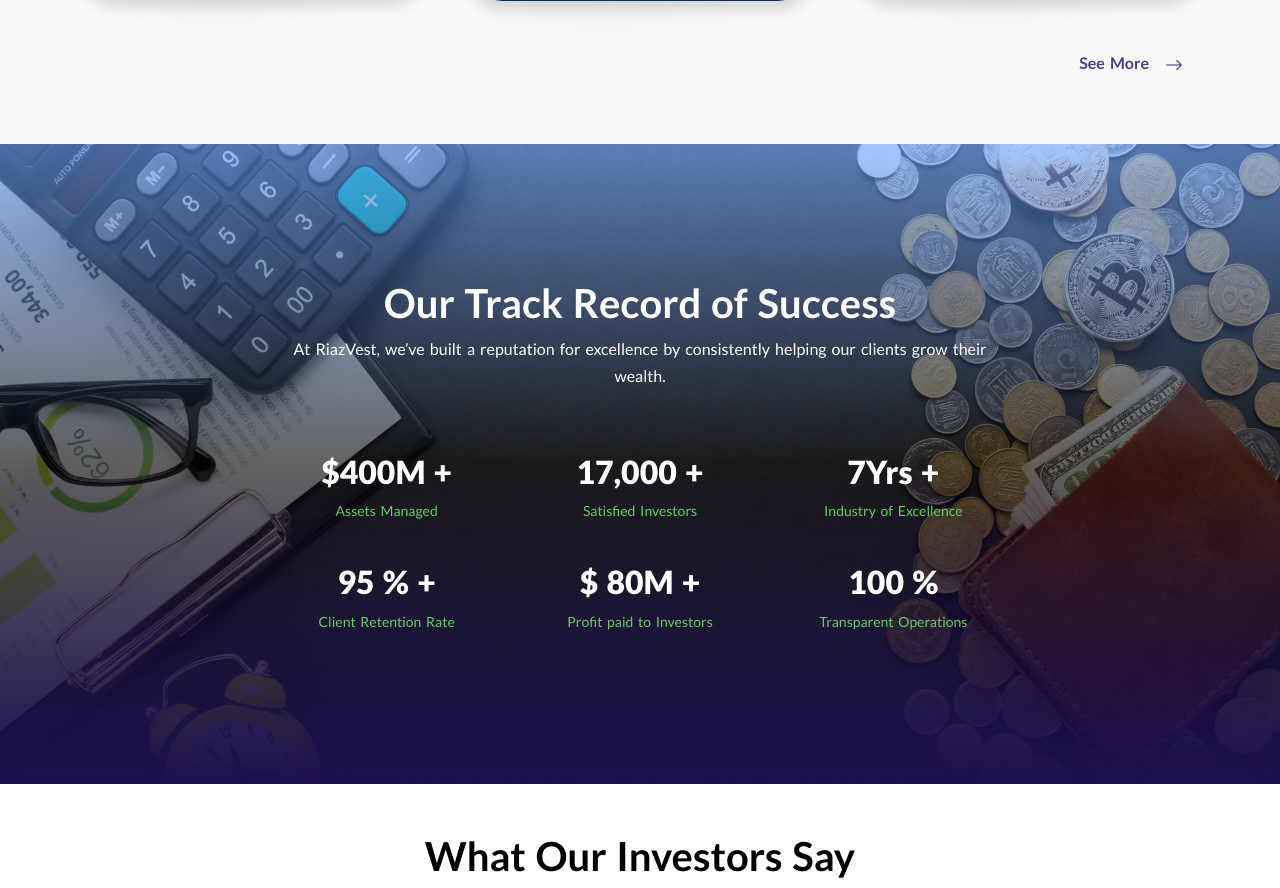
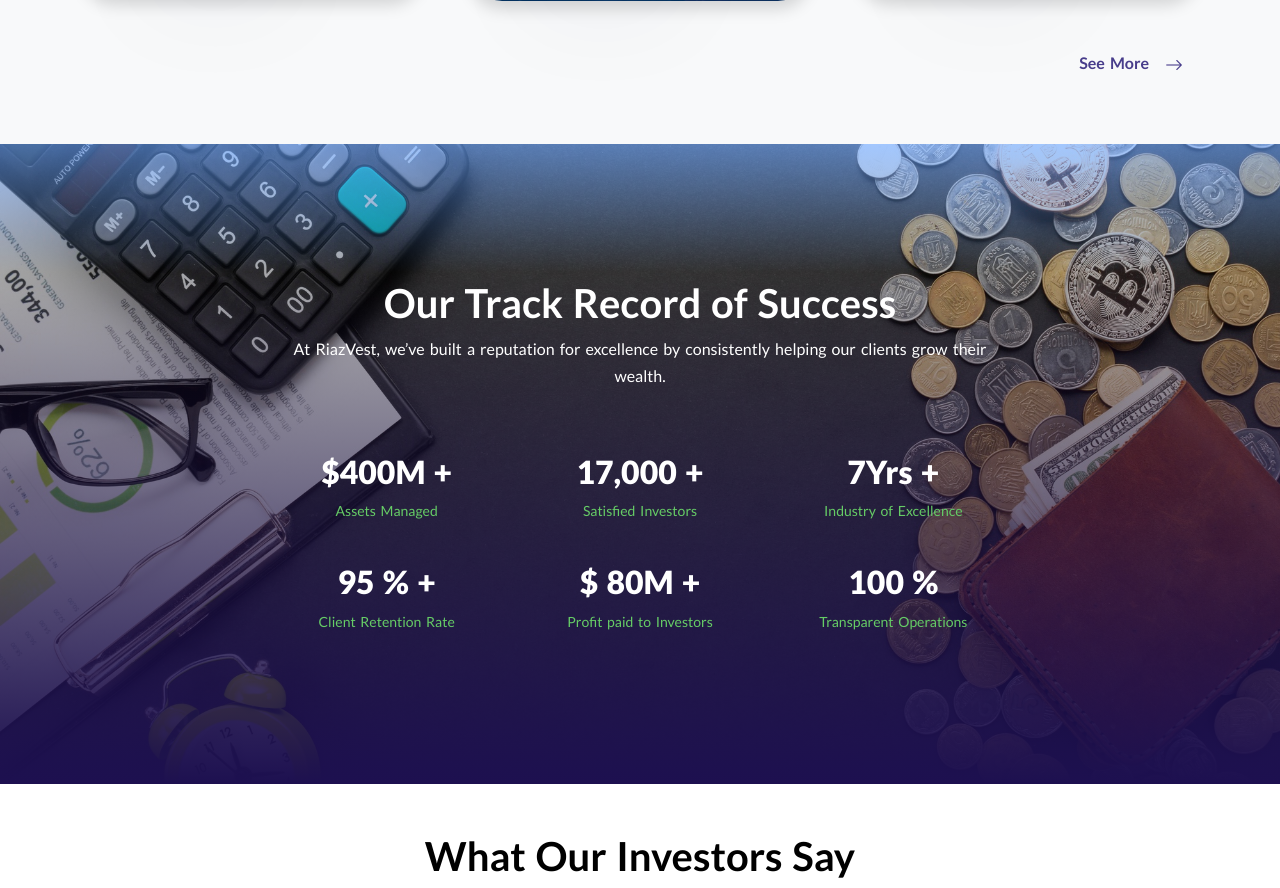
Before and after one commit to ndmichael/riazwealth, a Django app: page / in a window 1280 px wide. Shown: the part 2973-3861 px from the top of the page. Run offline with Django 5.2, Linux system fonts and the light colour scheme; some libraries are stand-ins or nearby versions.

Commit message:
adjustment of gradients for achievements

```diff
--- a/pages/static/css/core.css
+++ b/pages/static/css/core.css
@@ -230,7 +230,7 @@ background-color: var(--secondary-color);
 /** === Achievements === **/
 #achievements{
     padding: var(--section-padding);
-    background: linear-gradient(to bottom, rgba(102, 163, 255, 0.6), rgba(0,0,0, 0.6), rgba(29, 16, 80, 1)),
+    background: linear-gradient(to bottom, rgba(102, 163, 255, 0.6), rgba(08, 08, 08, .3) 20% ,  rgba(29, 16, 80, 1)),
                 url("/static/images/bg_investment.jpg");
 
     /* background: linear-gradient(to right,rgba(29, 16, 80, 0.8) 70%, rgba(29, 16, 80, 0.4)), url("/static/images/realestate.jpg"); */
```
